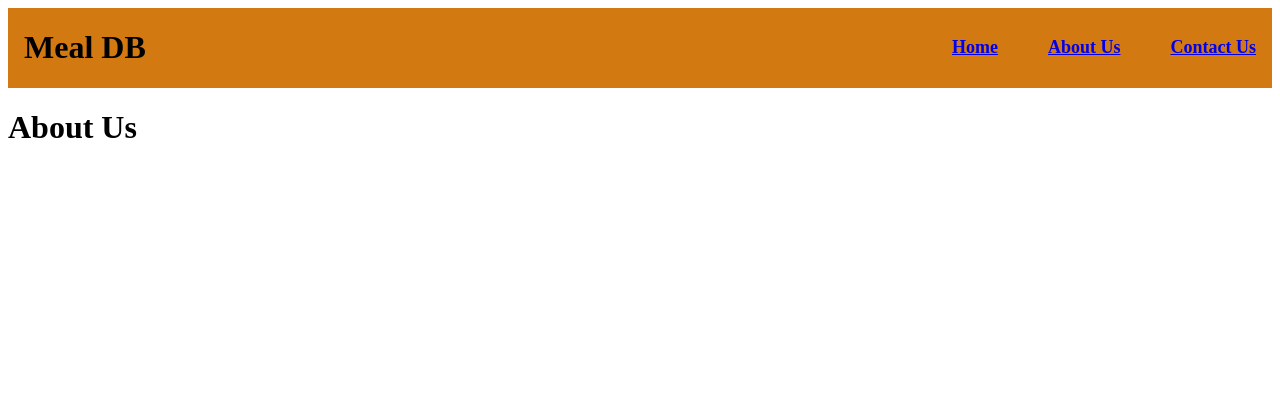
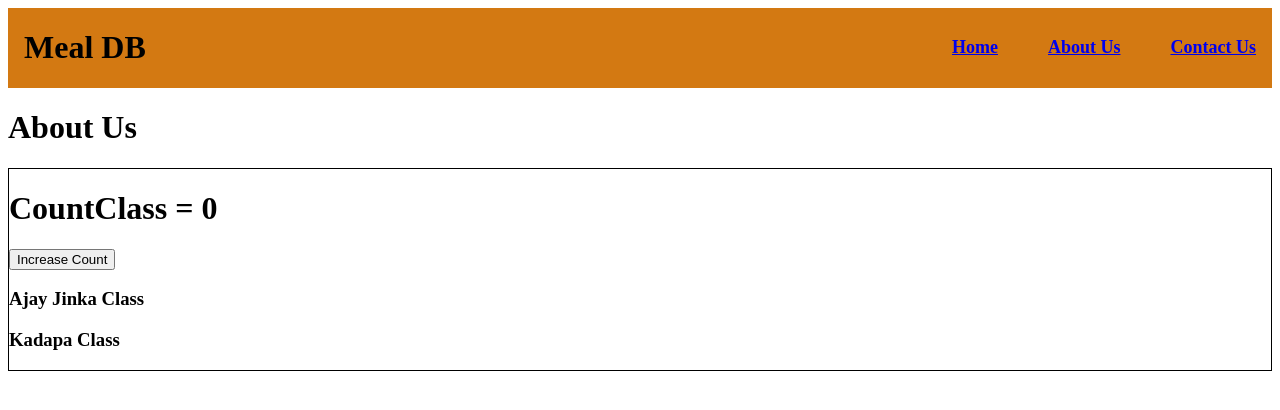
Before and after one commit to AjayJinka/mealdb, a React (Vite) app: page /about in a window 1280 px wide. Shown: the top 410 px of the page. Built offline with nearby package versions, Linux system fonts and the light colour scheme.

Commit message:
classBasedComponent

```diff
--- a/index.css
+++ b/index.css
@@ -39,3 +39,7 @@
 .searchContainer {
   padding: 0.5rem 0;
 }
+
+.userCard {
+  border: 1px solid black;
+}
--- a/src/components/About.js
+++ b/src/components/About.js
@@ -1,5 +1,14 @@
+import User from "./User";
+import UserClass from "./UserClass";
+
 const About = () => {
-  return <h1>About Us</h1>;
+  return (
+    <>
+      <h1>About Us</h1>
+      {/* <User name={"Ajay Jinka Function"} location={"Kadapa Function"} /> */}
+      <UserClass name={"Ajay Jinka Class"} location={"Kadapa Class"} />
+    </>
+  );
 };
 
 export default About;
--- /dev/null
+++ b/src/components/User.js
@@ -0,0 +1,14 @@
+import { useState } from "react";
+
+const User = ({ name, location }) => {
+  const [count] = useState(0);
+  return (
+    <div className="userCard">
+      <h1>CountFuntion = {count}</h1>
+      <h3>{name}</h3>
+      <h3>{location}</h3>
+    </div>
+  );
+};
+
+export default User;
--- /dev/null
+++ b/src/components/UserClass.js
@@ -0,0 +1,32 @@
+import React from "react";
+
+class UserClass extends React.Component {
+  constructor(props) {
+    super(props);
+    this.state = {
+      count: 0,
+    };
+  }
+  render() {
+    const { name, location } = this.props;
+    const { count } = this.state;
+    return (
+      <div className="userCard">
+        <h1>CountClass = {count}</h1>
+        <button
+          onClick={() => {
+            this.setState({
+              count: count + 1,
+            });
+          }}
+        >
+          Increase Count
+        </button>
+        <h3>{name}</h3>
+        <h3>{location}</h3>
+      </div>
+    );
+  }
+}
+
+export default UserClass;
```
